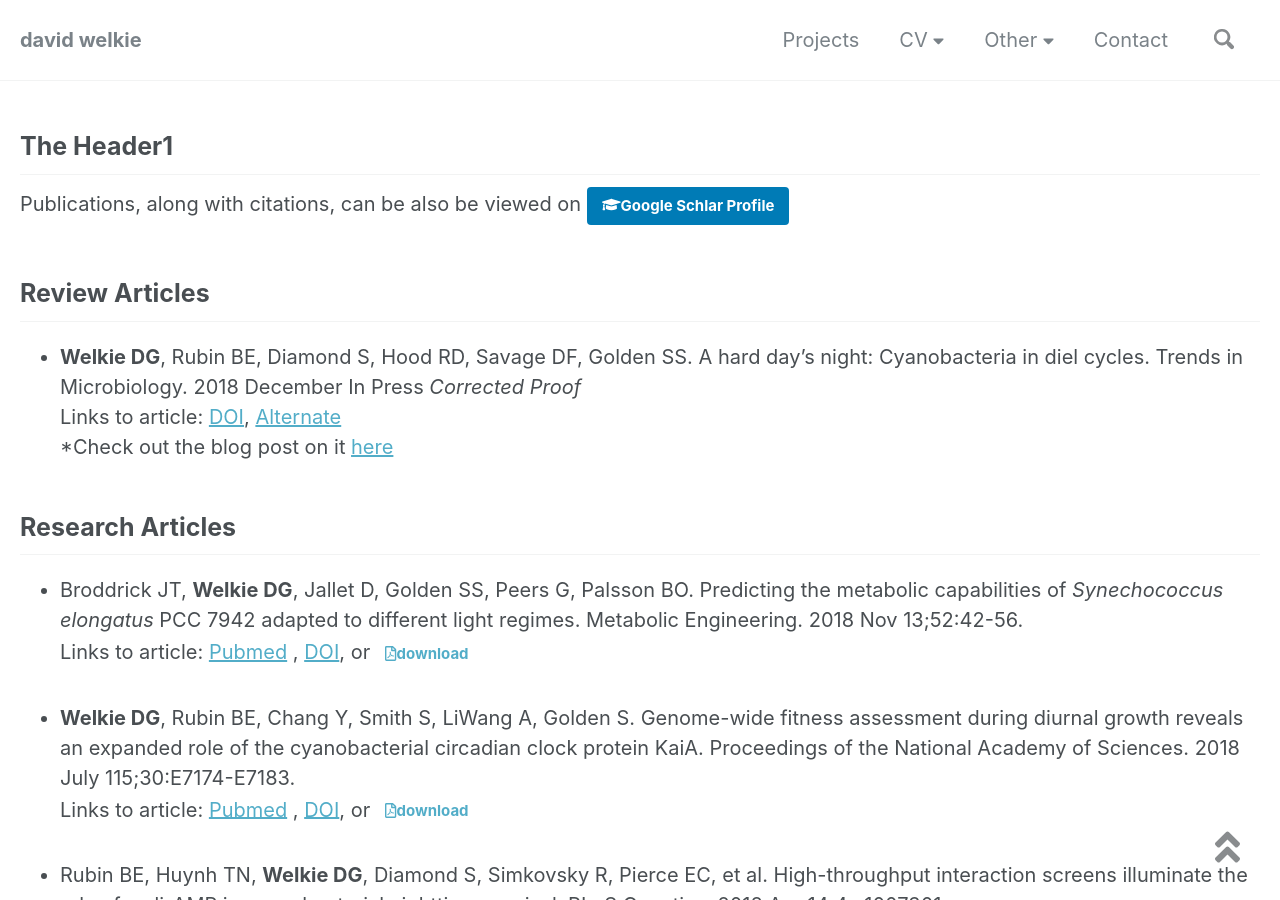
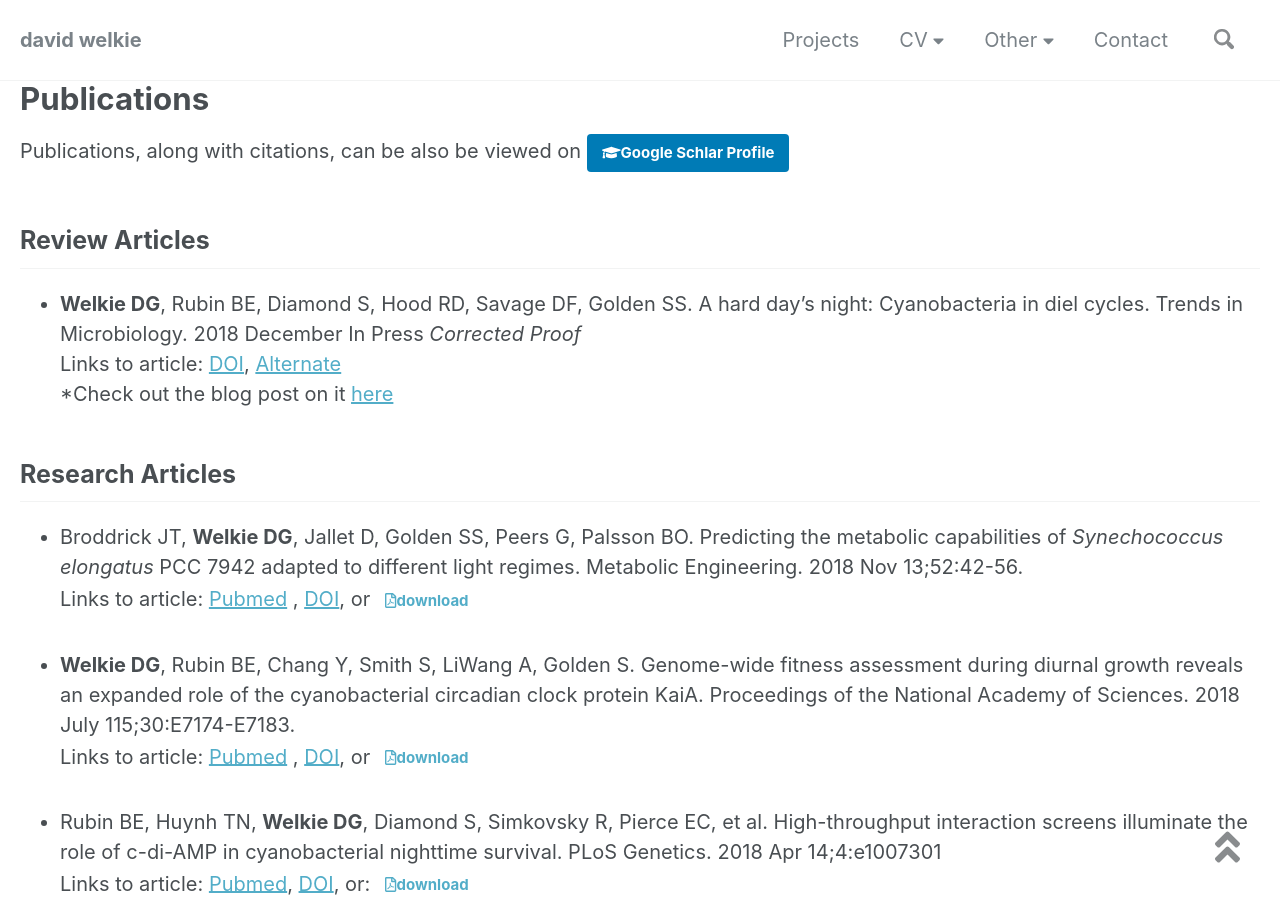
Before and after one commit to dwelkie/dwelkie.github.io, a Jekyll site: the page built from _pages/CV.md, in a window 1280 px wide and 900 px high. Built offline with Jekyll 4.4.1, drawn with Linux system fonts in a browser that asks for light colours; nearby versions of some CDN libraries; some of the changed text lies outside the part shown.

Commit message:
Update CV.md

```diff
--- a/_pages/CV.md
+++ b/_pages/CV.md
@@ -7,7 +7,7 @@ comments: false
 share: false
 
 ---
-## The Header1
+# Publications
 Publications, along with citations, can be also be viewed on <a href="https://scholar.google.com/citations?user=a_M2Gc4AAAAJ&hl=en={{ page.url | absolute_url | url_encode }}" class="btn btn--linkedin" onclick="tab.open(this.href, 'tab); return false;" title="{{ site.data.ui-text[site.locale].share_on_label | default: 'Open tab for' }} Google Scholar"><i class="fas fa-graduation-cap" aria-hidden="true"></i><span>Google Schlar Profile</span></a>
 
 ## Review Articles
@@ -47,7 +47,7 @@ Links to article: [Pubmed](https://www.ncbi.nlm.nih.gov/pubmed/19615457){:target
 If you have trouble accessing nay of the above linked files, [contact me](/Contact).
 {: .notice--success}
 
-## The Header2
+# Presentations
 ## Conferance Presentations
 
 * **Welkie DG**, Rubin BE, Golden SS. “Role of the cyanobacterial clock during day/night cycles” Oral Presentation at the Center for Circadian Biology Fall Workshop on Biological Timing, University of California, San Diego, CA. November 10, 2016
```
